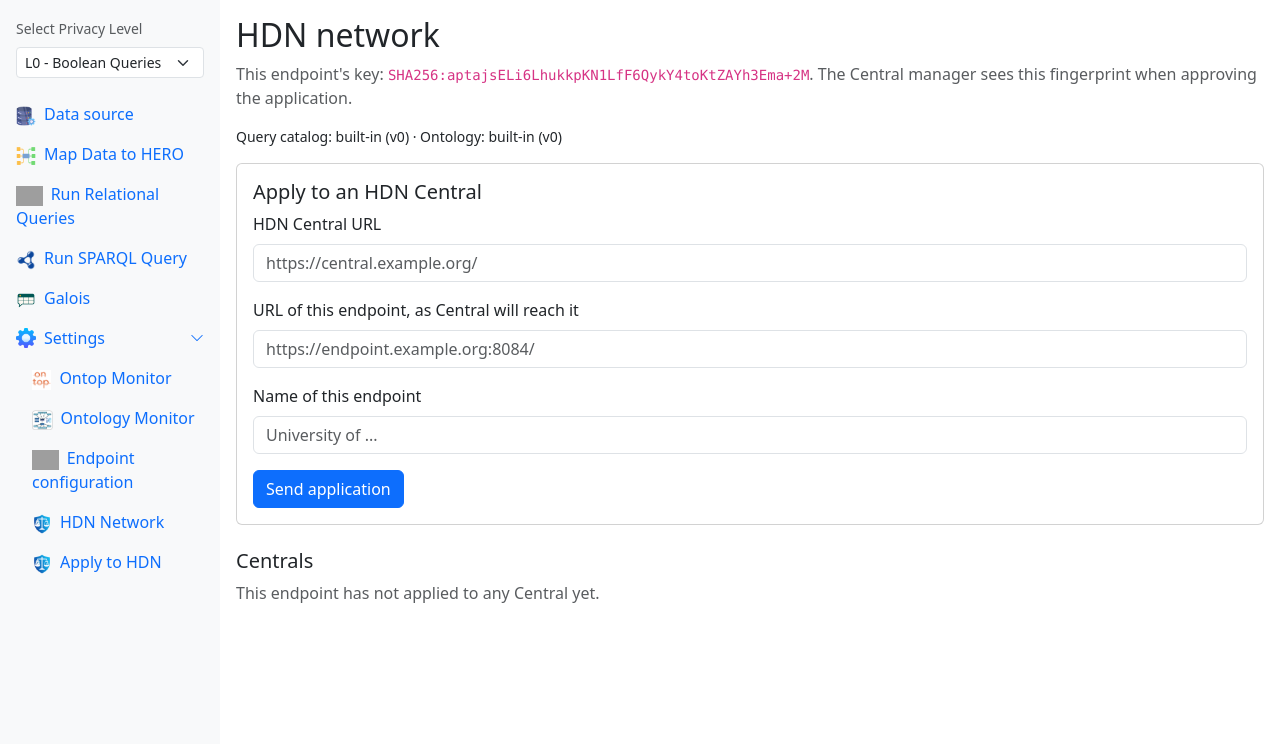
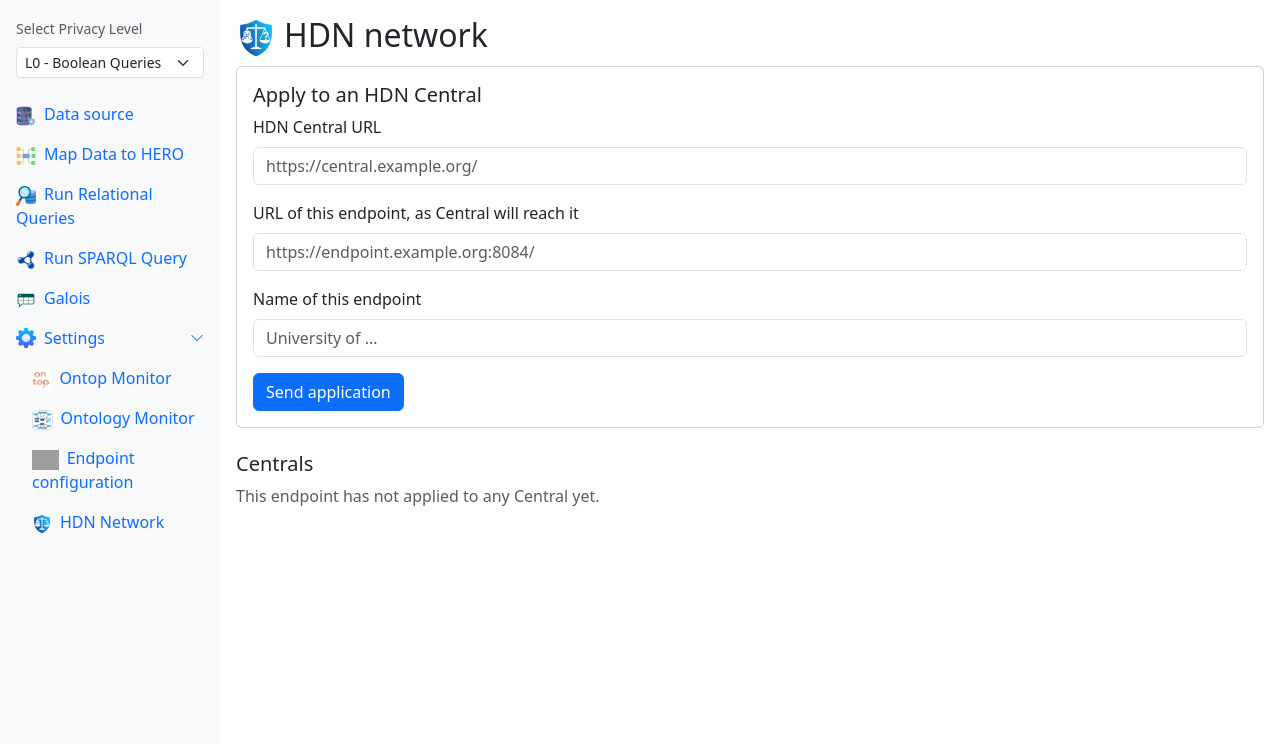
Before and after one commit to mircocazzaro/tdn-endpoint, a Django app: page /network/ in a window 1280 px wide. Shown: the part 56-800 px from the top of the page. Run offline with Django 4.2, Linux system fonts and the light colour scheme; data that the repository does not hold is empty; some libraries are stand-ins or nearby versions; grey boxes are pictures that could not be loaded.

Commit message:
minor ui fix

```diff
--- a/myapp/templates/myapp/base.html
+++ b/myapp/templates/myapp/base.html
@@ -107,7 +107,7 @@
           <a class="nav-link" href="{% url 'map_fields' %}"><img src="{% static 'myapp/mind-map.png' %}" alt="Logo" height="20" class="d-inline-block align-text-center me-2">Map Data to HERO</a>
         </li>
         <li class="nav-item">
-          <a class="nav-link" href="{% url 'query' %}"><img src="{% static 'myapp/duckdb-logo.png' %}" alt="Logo" height="20" class="d-inline-block align-text-center me-2">Run Relational Queries</a>
+          <a class="nav-link" href="{% url 'query' %}"><img src="{% static 'myapp/query.png' %}" alt="Logo" height="20" class="d-inline-block align-text-center me-2">Run Relational Queries</a>
         </li>
         <li class="nav-item">
           <a class="nav-link" href="{% url 'sparql_query' %}"><img src="{% static 'myapp/sparql.png' %}" alt="Logo" height="20" class="d-inline-block align-text-center me-2">Run SPARQL Query</a>
@@ -135,9 +135,6 @@
               </li>
               <li class="nav-item">
                 <a class="nav-link" href="{% url 'network' %}"><img src="{% static 'myapp/hdnlogo.png' %}" alt="HDN logo" height="20" class="d-inline-block align-text-center me-2">HDN Network</a>
-              </li>
-              <li class="nav-item">
-                <a class="nav-link" href="{% url 'network' %}"><img src="{% static 'myapp/hdnlogo.png' %}" alt="HDN logo" height="20" class="d-inline-block align-text-center me-2">Apply to HDN</a>
               </li>
             </ul>
           </div>
--- a/myapp/templates/myapp/data_sources.html
+++ b/myapp/templates/myapp/data_sources.html
@@ -1,7 +1,7 @@
 {% extends 'myapp/base.html' %}
 {% load static %}
 {% block content %}
-<h2>Data source</h2>
+<h2><img src="{% static 'myapp/database-management.png' %}" alt="" height="40" class="d-inline-block align-text-center me-2">Data source</h2>
 <p class="small text-muted mb-3">Active source: <strong>{{ active_label }}</strong>. Run Relational Queries,
 the mapping and Ontop use it. Galois keeps its own database. After switching, save the mapping again.</p>
 
--- a/myapp/templates/myapp/galois.html
+++ b/myapp/templates/myapp/galois.html
@@ -1,6 +1,7 @@
 {% extends 'myapp/base.html' %}
+{% load static %}
 {% block content %}
-<h2>Galois mode</h2>
+<h2><img src="{% static 'myapp/galoislogo.png' %}" alt="" height="40" class="d-inline-block align-text-center me-2">Galois mode</h2>
 <p class="text-muted">
   In Galois mode this endpoint does not expose local data. Its tables are views
   that Galois fills by querying a large language model each time HDN Central sends
--- a/myapp/templates/myapp/mapping.html
+++ b/myapp/templates/myapp/mapping.html
@@ -2,6 +2,7 @@
 {% load static %}
 {% block content %}
 <div class="container py-4">
+  <h2 class="mb-3"><img src="{% static 'myapp/mind-map.png' %}" alt="" height="40" class="d-inline-block align-text-center me-2">Map Data to HERO</h2>
   <div class="card mb-4" id="bootstrap-card">
     <div class="card-body">
       <h5 class="card-title mb-1"><i class="bi bi-magic me-1" aria-hidden="true"></i>Bootstrap with an LLM</h5>
--- a/myapp/templates/myapp/network.html
+++ b/myapp/templates/myapp/network.html
@@ -1,15 +1,7 @@
 {% extends 'myapp/base.html' %}
+{% load static %}
 {% block content %}
-<h2>HDN network</h2>
-<p class="text-muted">
-  This endpoint's key: <code>{{ identity.fingerprint }}</code>.
-  The Central manager sees this fingerprint when approving the application.
-</p>
-<p class="small" id="installed-versions">
-  Query catalog: {% if catalog_version %}v{{ catalog_version }} (received from Central){% else %}built-in (v0){% endif %}
-  · Ontology: {% if ontology_version %}v{{ ontology_version }} (received from Central){% else %}built-in (v0){% endif %}
-</p>
-
+<h2><img src="{% static 'myapp/hdnlogo.png' %}" alt="" height="40" class="d-inline-block align-text-center me-2">HDN network</h2>
 <div class="card mb-4">
   <div class="card-body">
     <h5 class="card-title">Apply to an HDN Central</h5>
--- a/myapp/templates/myapp/notifications.html
+++ b/myapp/templates/myapp/notifications.html
@@ -1,7 +1,7 @@
 {% extends 'myapp/base.html' %}
 {% block content %}
 <div class="d-flex justify-content-between align-items-center mb-3">
-  <h2 class="mb-0">Notifications</h2>
+  <h2 class="mb-0"><i class="bi bi-bell me-2" aria-hidden="true"></i>Notifications</h2>
   {% if unread_notifications %}
   <form method="post" action="{% url 'notifications_read' %}">
     {% csrf_token %}
--- a/myapp/templates/myapp/ontology.html
+++ b/myapp/templates/myapp/ontology.html
@@ -1,7 +1,7 @@
 {% extends 'myapp/base.html' %}
 {% load static %}
 {% block content %}
-<h2>Ontology Monitor</h2>
+<h2><img src="{% static 'myapp/monitoring-system.png' %}" alt="" height="40" class="d-inline-block align-text-center me-2">Ontology Monitor</h2>
 <!--<p class="small" id="ontology-installed">
   Active ontology: <strong>v{{ ontology_version }}</strong>{% if ontology_version == 0 %} (built-in, from the repository){% endif %}
   {% if ontology_sha256 %}· SHA-256 <code>{{ ontology_sha256 }}</code>{% endif %}
--- a/myapp/templates/myapp/ontop_control.html
+++ b/myapp/templates/myapp/ontop_control.html
@@ -3,7 +3,7 @@
 {% block content %}
 <div class="card">
   <div class="card-body">
-    <img src="{% static 'myapp/ontop.png' %}" alt="Ontop" height="40" class="d-inline-block align-text-center me-2">
+    <img src="{% static 'myapp/ontop-small.png' %}" alt="Ontop" height="40" class="d-inline-block align-text-center me-2">
     <h2>Ontop Endpoint Monitor</h2>
 
     <div class="form-check form-switch mb-3">
--- a/myapp/templates/myapp/query.html
+++ b/myapp/templates/myapp/query.html
@@ -5,12 +5,6 @@
 <link rel="stylesheet" href="{% static 'myapp/query_tools.css' %}">
 <div class="card">
   <div class="card-body">
-    <img
-    src="{% static 'myapp/duckdb-logo.png' %}"
-    alt="Logo"
-    height="40"
-    class="d-inline-block align-text-center me-2"
-    >
     <img
     src="{% static 'myapp/query.png' %}"
     alt="Logo"
--- a/myapp/templates/myapp/settings.html
+++ b/myapp/templates/myapp/settings.html
@@ -1,6 +1,7 @@
 {% extends 'myapp/base.html' %}
+{% load static %}
 {% block content %}
-<h2>Endpoint configuration</h2>
+<h2><img src="{% static 'myapp/endpoint-configuration.png' %}" alt="" height="40" class="d-inline-block align-text-center me-2">Endpoint configuration</h2>
 
 <div class="accordion" id="llmProviders">
 {% for card in cards %}
```
Also changed, not shown: myapp/templates/myapp/sparql.html (+1 -7 lines).
